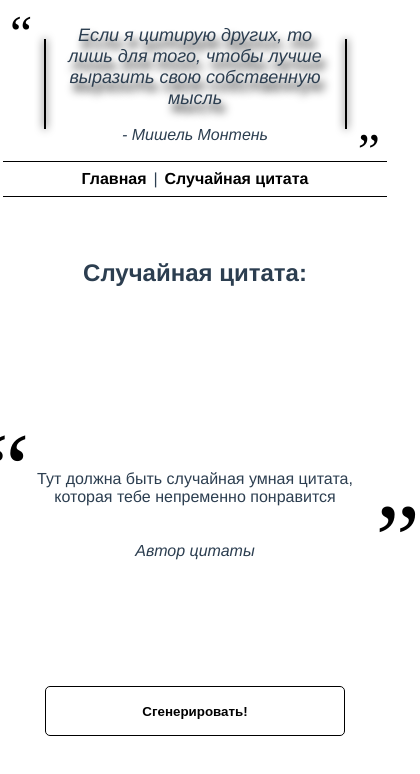
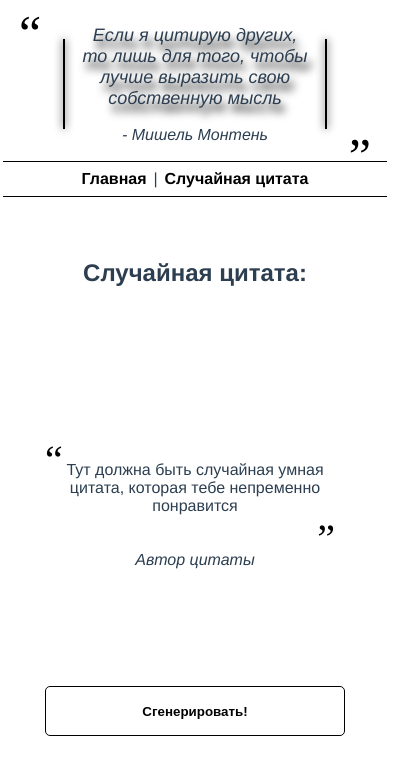
Before and after one commit to beautiful-cookie/cite-for-every-day, a Vue app: page /Cite-generator in a window 390 px wide. Shown: the top 774 px of the page, 420 px wide, since content can reach past the window. Built offline with nearby package versions, Linux system fonts and the light colour scheme.

Commit message:
adaptive layout

```diff
--- a/src/components/Header.vue
+++ b/src/components/Header.vue
@@ -43,7 +43,7 @@
   display: flex;
   justify-content: center;
   align-items: center;
-  width: 70vh;
+  width: 70vw;
   position: relative;
 }
 
@@ -158,55 +158,76 @@
   @media screen and (max-width: 1000px) {
     .title-quotes::before
     {
-      left: -30px;
+      left: -50px;
     }
     .title-quotes::after
     {
-      right: -30px;
+      right: -50px;
     }
   }
 
   @media screen and (max-width: 860px) {
     .title-quotes::before
     {
-      left: 10px;
+      left: -40px;
     }
     .title-quotes::after
     {
-      right: 10px;
+      right: -40px;
     }
   }
 
   @media screen and (max-width: 600px) {
+
+    .title
+    {
+      max-width: 60vw;
+    }
+
+    .title-quotes
+    {
+      width: 50vw;
+    }
     .title-quotes::before
     {
-      left: 20px;
+      left: -10px;
     }
     .title-quotes::after
     {
-      right: 20px;
+      right: -10px;
     }
   }
 
     @media screen and (max-width: 540px) {
     .title-quotes::before
     {
-      left: 0;
+      left: -10px;
     }
     .title-quotes::after
     {
-      right: 0;
+      right: -10px;
+      bottom: -20px;
     }
   }
 
   @media screen and (max-width: 480px) {
+
+    .title
+    {
+      max-width: 60vw;
+    }
+
+    .title-quotes
+    {
+      width: 80vw;
+    }
     .title-quotes::before
     {
-      left: 10px;
+      left: -20px;
     }
     .title-quotes::after
     {
-      right: 10px;
+      right: -20px;
     }
   }
 </style>
--- a/src/views/Cite-generator.vue
+++ b/src/views/Cite-generator.vue
@@ -87,7 +87,7 @@ export default {
   .span-text
   {
     position: relative;
-    width: 400px;
+    max-width: 400px;
   }
   .text
   {
@@ -122,4 +122,69 @@ export default {
   }
 
 
+  @media screen and (max-width: 600px) {
+    .span-text::before,
+    .span-text::after
+    {
+      font-size: 70px;
+    }
+
+    .span-text::before
+    {
+      left: -5px;
+      top: -5px;
+    }
+
+    .span-text::after
+    {
+      right: -5px;
+      bottom: -20px;
+    }
+  }
+
+  @media screen and (max-width: 430px) {
+    .span-text::before,
+    .span-text::after
+    {
+      font-size: 50px;
+    }
+
+    .span-text::before
+    {
+      left: 15px;
+      top: -10px;
+    }
+
+    .span-text::after
+    {
+      right: 15px;
+      bottom: -20px;
+    }
+  }
+
+  @media screen and (max-width: 400px) {
+
+    .span-text
+    {
+      max-width: 300px;
+    }
+    .span-text::before,
+    .span-text::after
+    {
+      font-size: 40px;
+    }
+
+    .span-text::before
+    {
+      left: 0px;
+      top: -15px;
+    }
+
+    .span-text::after
+    {
+      right: 10px;
+      bottom: -20px;
+    }
+  }
+
 </style>
```
